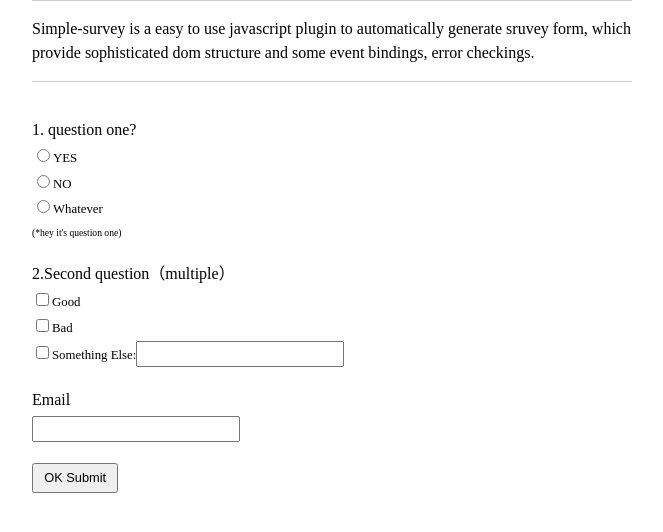
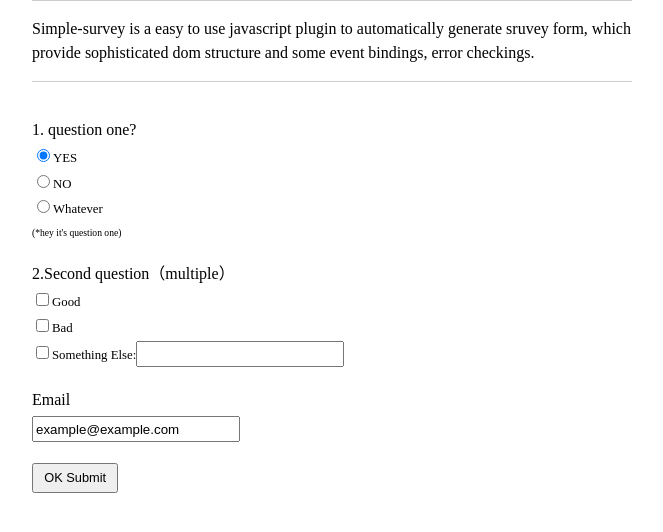
Before and after one commit to zhangcx93/simple-survey, a website: page demo.html in a window 1280 px wide. Shown: the part 144-676 px from the top of the page, without its empty margins (308-971 px from the left). Drawn offline with Linux system fonts and the light colour scheme.

Commit message:
add support for default value

```diff
--- a/demo.html
+++ b/demo.html
@@ -34,6 +34,7 @@
       "b": "NO",
       "na": "Whatever"
       },
+      default: "a",
       onError: function (e) {//error handler for single item
         e.preventDefault();
         console.log(e.target);
@@ -55,6 +56,7 @@
     id:"email",
     text: "Email",
     type: "text",
+    default: "example@example.com",
     onChange: function (e, value) {
       console.log(value);
     }
--- a/static/js/survey.js
+++ b/static/js/survey.js
@@ -57,7 +57,7 @@ simpleSurvey.fn = function (selector, option) {
     var value = e.multi ? [] : "";
 
     dom.addEventListener('click', function (e) {
-      if(e.target.className == "survey-input-wrap") {
+      if (e.target.className == "survey-input-wrap") {
         e.target.querySelector(".survey-input").click();
       }
     }, true)
@@ -182,6 +182,11 @@ simpleSurvey.fn = function (selector, option) {
       itemInputWrap.className = "survey-input-wrap";
       itemInput.className = "survey-input";
       itemInput.name = item.id;
+      if (item.
+        default) {
+        itemInput.value = item.
+        default;
+      }
       itemInputWrap.appendChild(itemInput);
       itemDom.appendChild(itemInputWrap);
     }
@@ -209,13 +214,23 @@ simpleSurvey.fn = function (selector, option) {
         }
         itemDom.appendChild(itemInputWrap);
       }
+      if (item.default) {
+        if (typeof item.default == 'string') {
+          itemDom.querySelector("[value=" + item.default +"]").click();
+        }
+        else if (item.default.length) {
+          for (var i = 0; i < item.default.length; i++) {
+            itemDom.querySelector("[value=" + item.default[i] +"]").click();
+          }
+        }
+      }
     }
     else {
       throw new Error("The item " + item.id + "missed selects or type");
       return;
     }
 
-    if(item.after) {
+    if (item.after) {
       var itemInputAfter = div.cloneNode();
       itemInputAfter.className = "survey-input-after";
       itemInputAfter.innerHTML = item.after;
```
